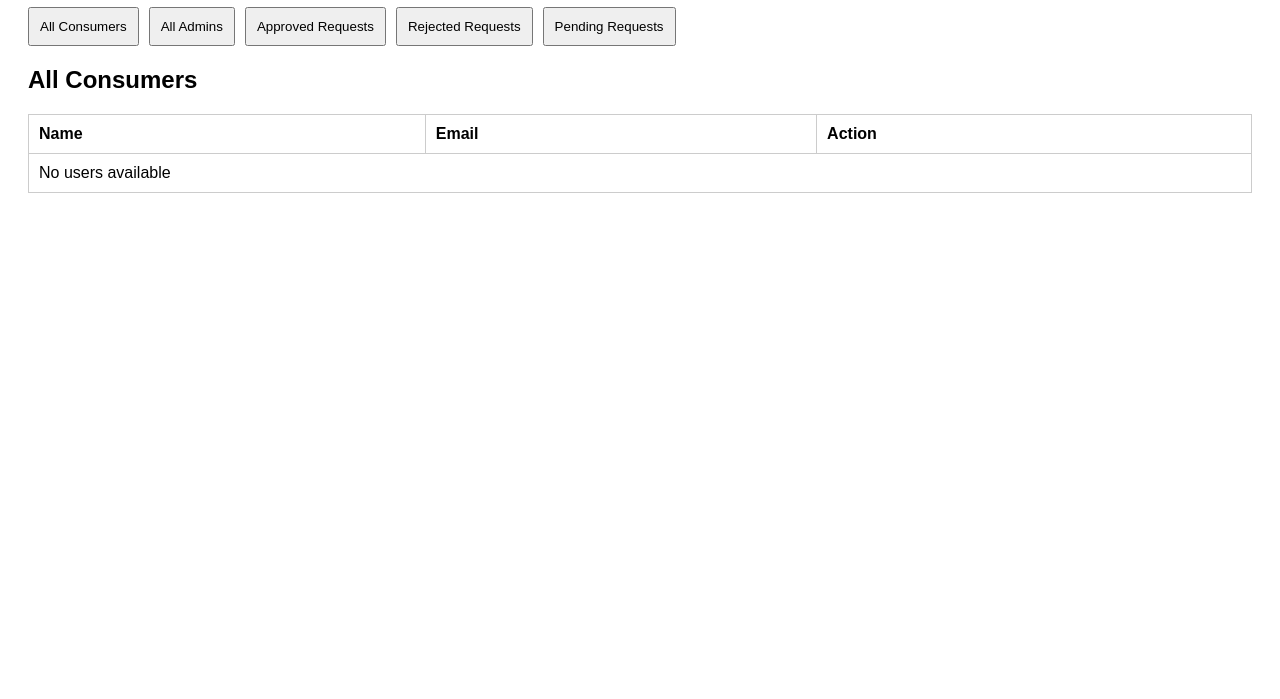
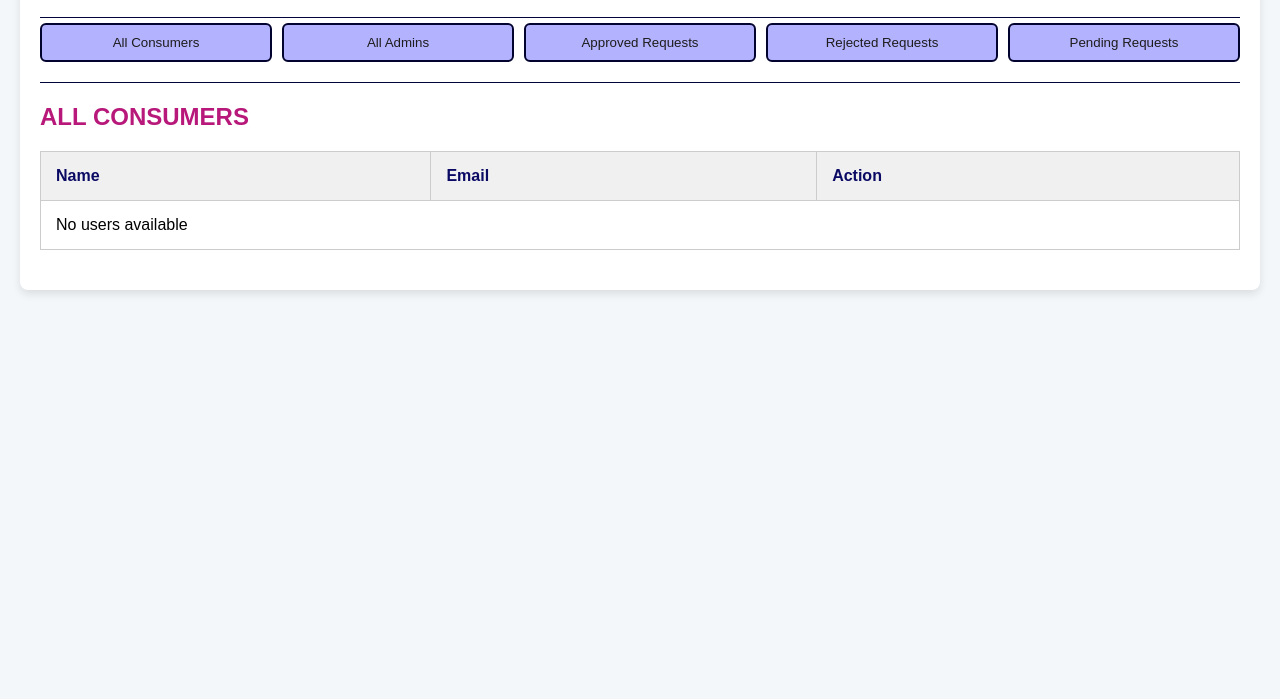
Before and after one commit to satyans7/nuez-server, a website: page src/main/views/pages/superAdmin.html in a window 1280 px wide. Shown: the part 101-800 px from the top of the page. Drawn offline with Linux system fonts and the light colour scheme; files that its build step writes are made by us from their sources; no server answers.

Commit message:
superAdmin css added

```diff
--- a/public/css/superAdmin.css
+++ b/public/css/superAdmin.css
@@ -0,0 +1,172 @@
+/*     .super-admin-panel {
+            font-family: Arial, sans-serif;
+            padding: 20px;
+
+        }
+
+        .super-admin-tabs {
+            margin-bottom: 10px;
+            display: flex;
+            gap: 10px;
+        }
+
+        .super-admin-tabs button {
+
+            padding: 10px;
+            cursor: pointer;
+        }
+
+        .list {
+            display: none;
+        }
+
+        #user-list {
+            display: block;
+        }
+*/
+body,html{
+    height: 100%;
+    margin: 0;
+    font-family: Arial, Helvetica, sans-serif;
+    align-items: center;
+    display: block;
+    background-color: #f4f7fa;
+}
+h1 {
+   text-align: center;
+   margin-bottom: 40px;
+}
+
+.super-admin-heading hr {
+    border: 0;
+    height: 1px;
+    background: #01033b;
+    margin-bottom: 5px;
+}
+hr {
+    border: 0;
+    height: 1px;
+    background: #01033b;
+    margin-top: 5px;
+
+}
+.super-admin-panel {
+    font-family: Arial, sans-serif;
+    padding: 20px;
+
+    max-width: 1200px; /* New line */
+    margin: auto; /* New line */
+    background-color: white; /* New line */
+    box-shadow: 0 4px 8px rgba(0, 0, 0, 0.1); /* New line */
+    border-radius: 8px; /* New line */
+
+}
+
+.super-admin-tabs {
+    margin-bottom: 20px;
+    display: flex;
+    flex-direction: row;
+    gap: 10px;
+    width: 100%;
+    justify-content: space-between;
+    font-weight: bold; /* New line */
+}
+
+.super-admin-tabs button {
+    flex: 1;
+    padding: 10px;
+    cursor: pointer;
+    background-color: rgba(0, 0, 255, 0.3);
+    border-radius: 6px;
+    border: 2px solid rgb(3, 3, 47);
+    text-align: center;
+    transition: background-color 0.3s;
+    color: rgb(30, 28, 28);
+}
+
+.super-admin-tabs button:hover {
+    background-color: rgba(0, 0, 255, 0.5);
+}
+
+.super-admin-tabs button.active {
+    background-color: rgba(11, 160, 51, 0.7);       /*works only when js adjusted accordingly*/
+    color: white; /* New line */
+}
+
+.list {
+    display: none;
+}
+
+#user-list {
+    display: block;
+}
+
+/*  table {
+    width: 100%;
+    border-collapse: collapse;
+}
+
+th,
+td {
+    padding: 10px;
+    border: 1px solid #ccc;
+    text-align: left;
+}
+
+button {
+    padding: 5px 10px;
+}
+
+*/
+
+table {
+    width: 100%;
+    border-collapse: collapse;
+    margin-bottom: 20px;
+}
+
+th,
+td {
+    padding: 15px;
+    border: 1px solid #ccc;
+    text-align: left;
+}
+
+th {
+    background-color: #f0f0f0;
+    font-weight: bold;
+}
+
+tr:nth-child(even) {
+    background-color: #f9f9f9;
+}
+
+tr:hover {
+    background-color: #f1f1f1;
+}
+
+.table-container {
+    overflow-x: auto;
+}
+
+button {
+    padding: 10px;
+    background-color: #3498db;
+    color: white;
+    border: none;
+    border-radius: 5px;
+    cursor: pointer;
+    transition: background-color 0.3s;
+}
+
+button:hover {
+    background-color: #2980b9;
+}
+
+h2 {
+    color: rgb(183, 24, 122);
+    text-transform: uppercase;
+}
+th {
+    color: rgb(10, 10, 101);
+}
--- a/src/main/views/pages/superAdmin.html
+++ b/src/main/views/pages/superAdmin.html
@@ -5,55 +5,14 @@
     <meta charset="UTF-8">
     <meta name="viewport" content="width=device-width, initial-scale=1.0">
     <title>Super Admin</title>
-    <style>
-        .super-admin-panel {
-            font-family: Arial, sans-serif;
-            padding: 20px;
-
-        }
-
-        .super-admin-tabs {
-            margin-bottom: 10px;
-            display: flex;
-            gap: 10px;
-        }
-
-        .super-admin-tabs button {
-
-            padding: 10px;
-            cursor: pointer;
-        }
-
-        .list {
-            display: none;
-        }
-
-        #user-list {
-            display: block;
-        }
-
-        table {
-            width: 100%;
-            border-collapse: collapse;
-        }
-
-        th,
-        td {
-            padding: 10px;
-            border: 1px solid #ccc;
-            text-align: left;
-        }
-
-        button {
-            padding: 5px 10px;
-        }
-    </style>
+    <link rel="stylesheet" href="./css/superAdmin.css">
 </head>
 
 <body>
     <div class="super-admin-panel">
         <div class="super-admin-heading">
             <h1>Welcome, NUEZ Technologies.</h1>
+            <hr>
         </div>
         <div class="super-admin-tabs">
             <button id="users-tab">All Consumers</button>
@@ -62,9 +21,11 @@
             <button id="rejected-tab">Rejected Requests</button>
             <button id="pending-tab">Pending Requests</button>
         </div>
+        <hr>
         <div id="super-admin-content">
             <div id="user-list" class="list">
                 <h2>All Consumers</h2>
+                <div class="table-container">
                     <table>
                         <thead>
                             <tr>
@@ -76,8 +37,10 @@
                         <tbody id="users-table-body"></tbody>
                     </table>
                 </div>
+            </div>
             <div id="admin-list" class="list">
                 <h2>All Admins</h2>
+                <div class="table-container">
                     <table>
                         <thead>
                             <tr>
@@ -91,8 +54,10 @@
                         </tbody>
                     </table>
                 </div>
+            </div>
             <div id="approved-list" class="list">
                 <h2>Approved Requests</h2>
+                <div class="table-container">
                     <table>
                         <thead>
                             <tr>
@@ -106,8 +71,10 @@
                         </tbody>
                     </table>
                 </div>
+            </div>
             <div id="rejected-list" class="list">
                 <h2>Rejected Requests</h2>
+                <div class="table-container">
                     <table>
                         <thead>
                             <tr>
@@ -121,8 +88,10 @@
                         </tbody>
                     </table>
                 </div>
+            </div>
             <div id="pending-list" class="list">
                 <h2>Pending Requests</h2>
+                <div class="table-container">
                     <table>
                         <thead>
                             <tr>
@@ -139,6 +108,7 @@
                 </div>
             </div>
         </div>
+    </div>
     <script type="module" src="/js/pages/superAdmin.js"></script>
 </body>
 
```
Lines whose indentation alone changed are shown as unchanged.
